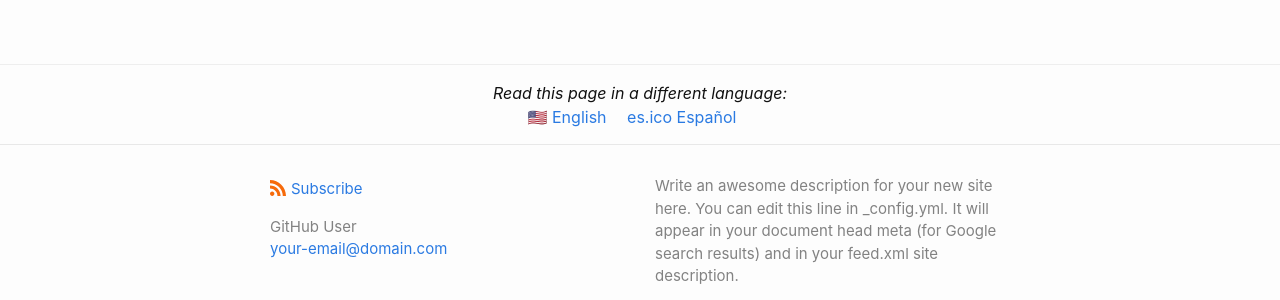
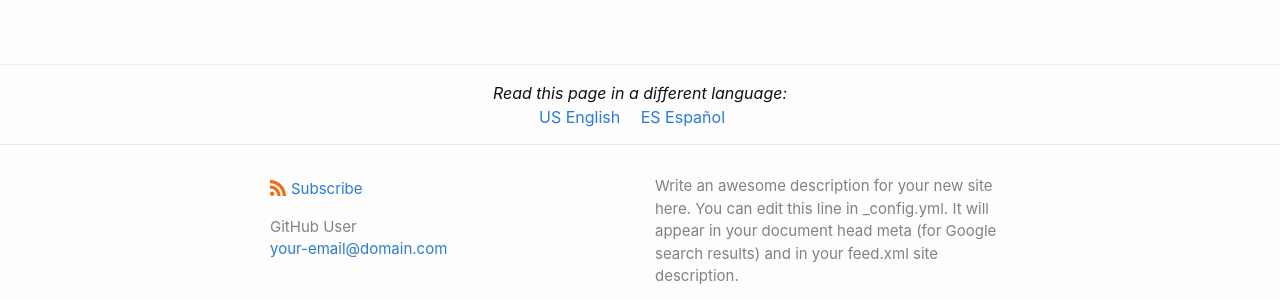
Before and after one commit to bristoll/bristoll.github.io, a Jekyll site: the page built from en/_posts/2016-05-20-welcome-to-jekyll copy 3.md, in a window 1280 px wide. Shown: the part 500-800 px from the top of the page. Built offline with Jekyll 4.4.1, drawn with Linux system fonts in a browser that asks for light colours.

Commit message:
Update languages.yml

```diff
--- a/_data/languages.yml
+++ b/_data/languages.yml
@@ -1,8 +1,8 @@
 en:
   label: English
   translate: English Version
-  icon: 🇺🇸
+  icon: US
 es:
   label: Español
   translate: Versión en español
-  icon: es.ico
+  icon: ES
```
